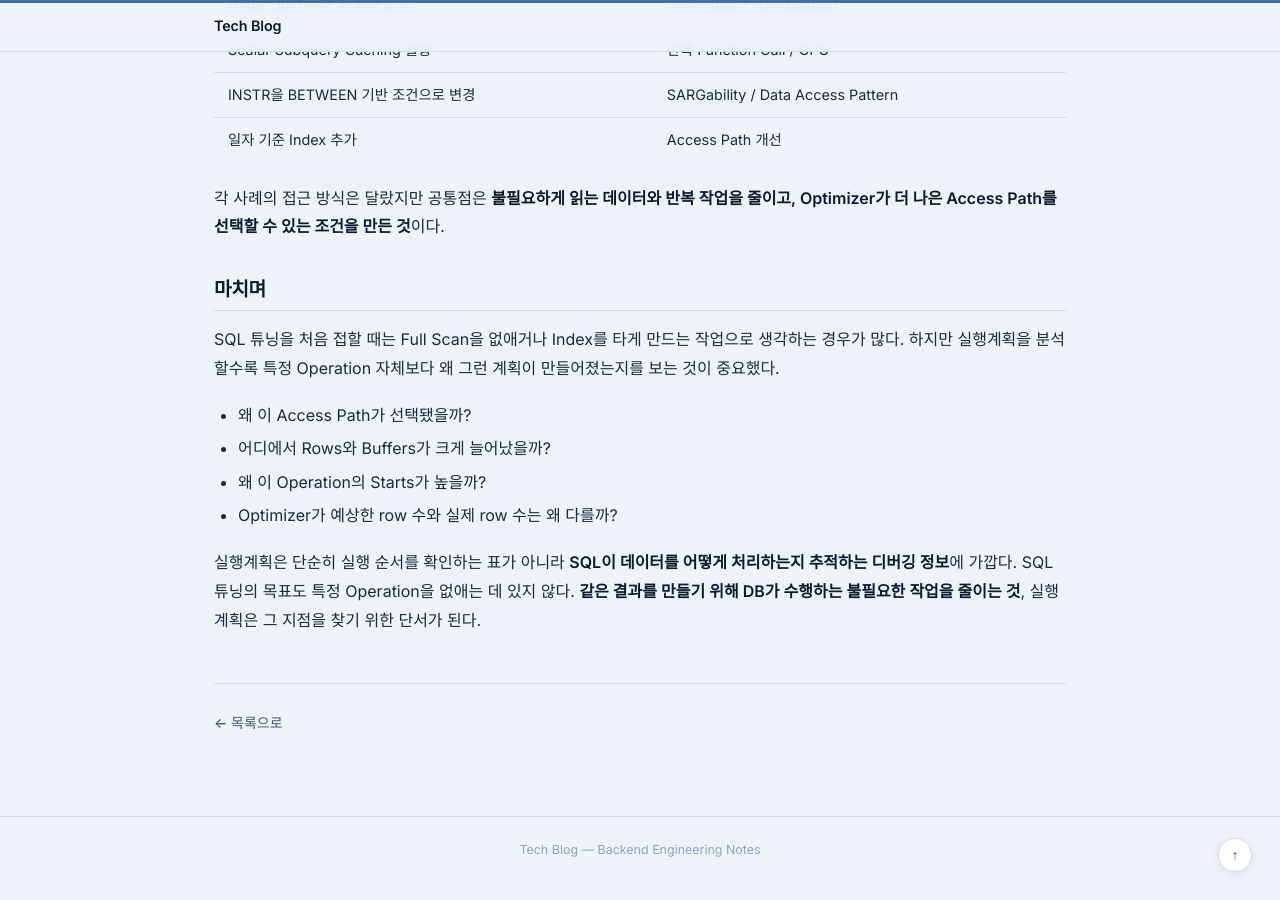
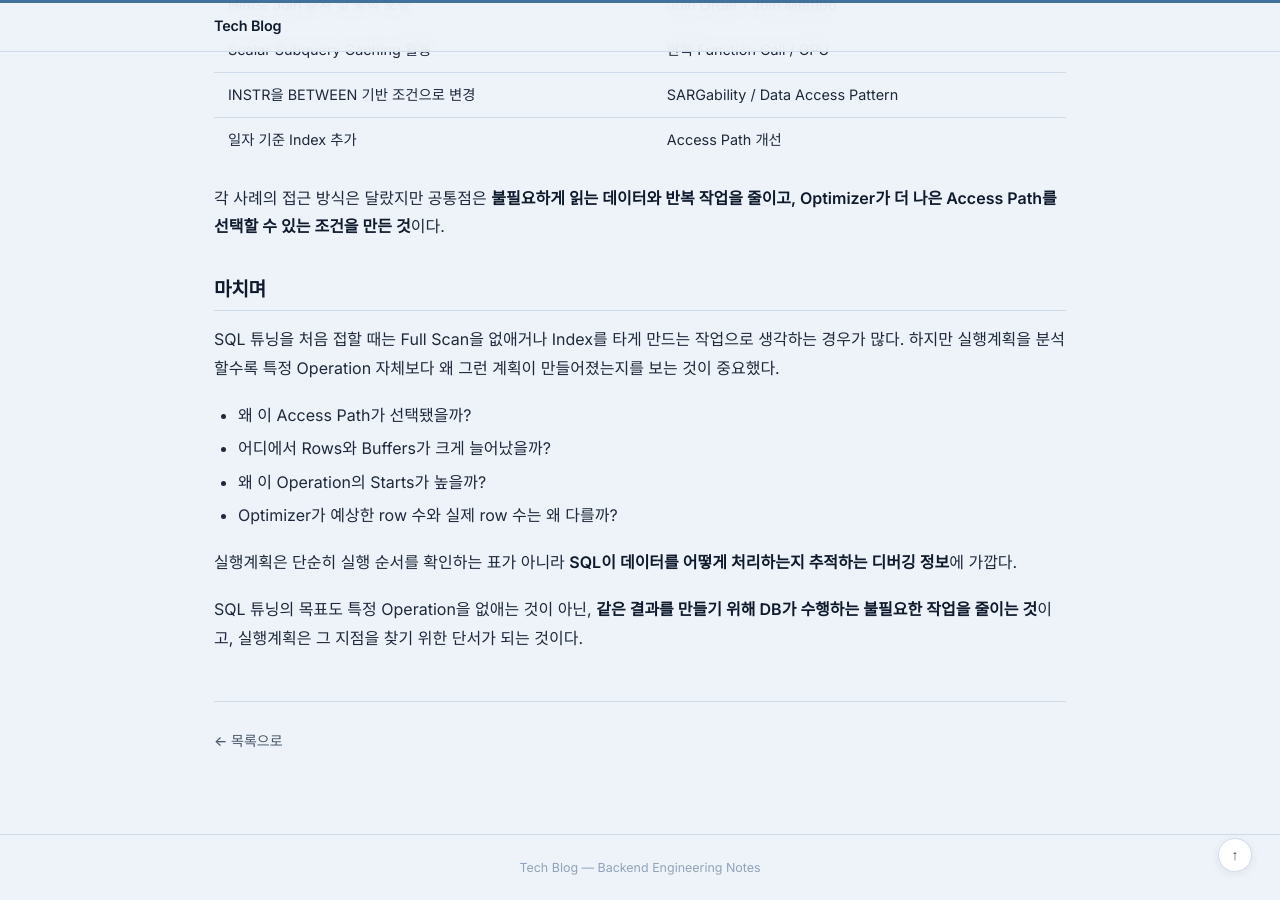
Before and after one commit to jw3418/jw3418.github.io, a Jekyll site: the page built from _posts/2026-09-23-oracle-sql-tuning-execution-plan.md, in a window 1280 px wide and 900 px high, scrolled down 17219 px. Built offline with Jekyll 4.4.1, drawn with Linux system fonts in a browser that asks for light colours.

Commit message:
Update 2026-09-23-oracle-sql-tuning-execution-plan.md

```diff
--- a/_posts/2026-09-23-oracle-sql-tuning-execution-plan.md
+++ b/_posts/2026-09-23-oracle-sql-tuning-execution-plan.md
@@ -754,4 +754,6 @@ SQL 튜닝을 처음 접할 때는 Full Scan을 없애거나 Index를 타게 만
 - 왜 이 Operation의 Starts가 높을까?
 - Optimizer가 예상한 row 수와 실제 row 수는 왜 다를까?
 
-실행계획은 단순히 실행 순서를 확인하는 표가 아니라 **SQL이 데이터를 어떻게 처리하는지 추적하는 디버깅 정보**에 가깝다. SQL 튜닝의 목표도 특정 Operation을 없애는 데 있지 않다. **같은 결과를 만들기 위해 DB가 수행하는 불필요한 작업을 줄이는 것**, 실행계획은 그 지점을 찾기 위한 단서가 된다.
+실행계획은 단순히 실행 순서를 확인하는 표가 아니라 **SQL이 데이터를 어떻게 처리하는지 추적하는 디버깅 정보**에 가깝다.
+
+SQL 튜닝의 목표도 특정 Operation을 없애는 것이 아닌, **같은 결과를 만들기 위해 DB가 수행하는 불필요한 작업을 줄이는 것**이고, 실행계획은 그 지점을 찾기 위한 단서가 되는 것이다.
```
